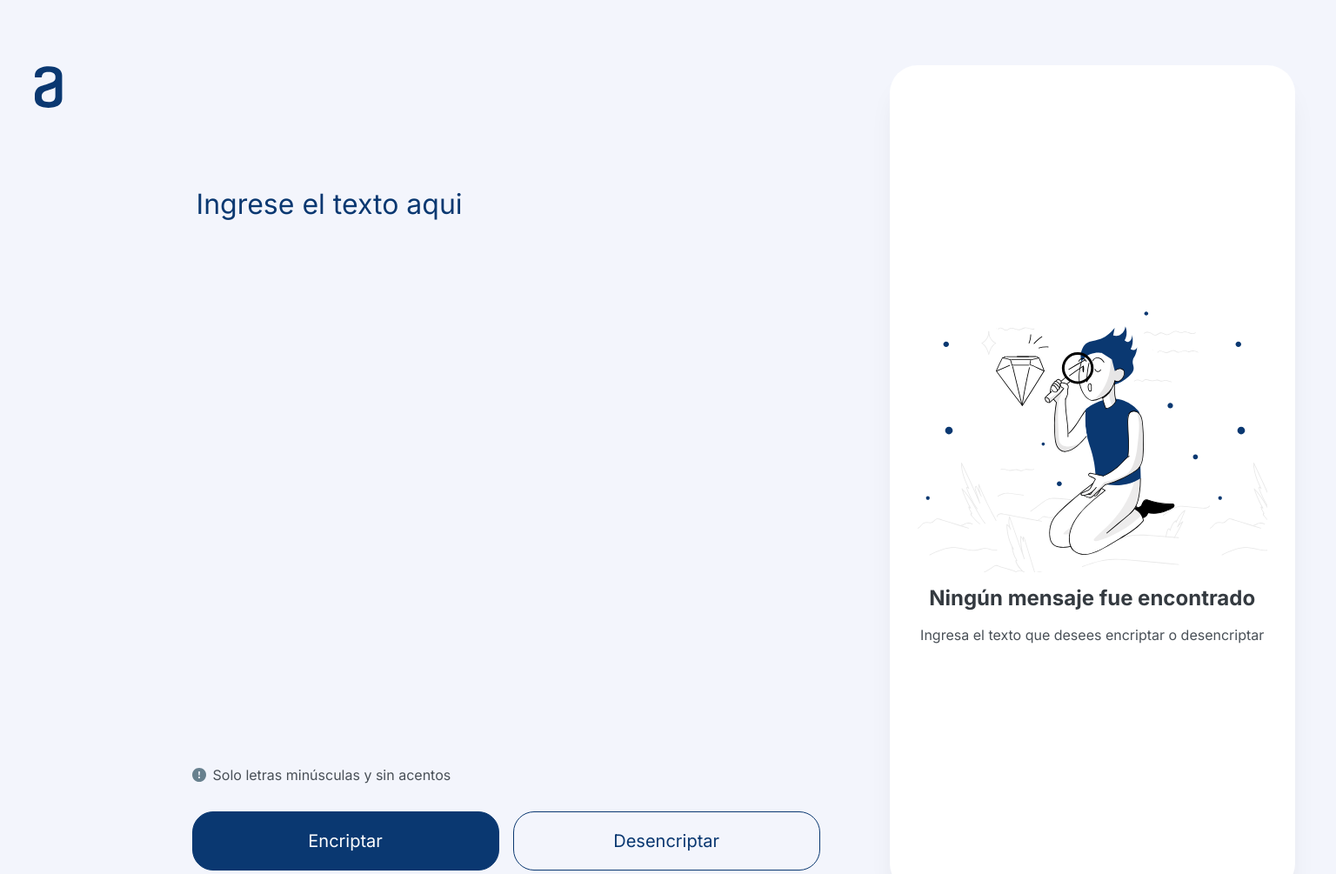
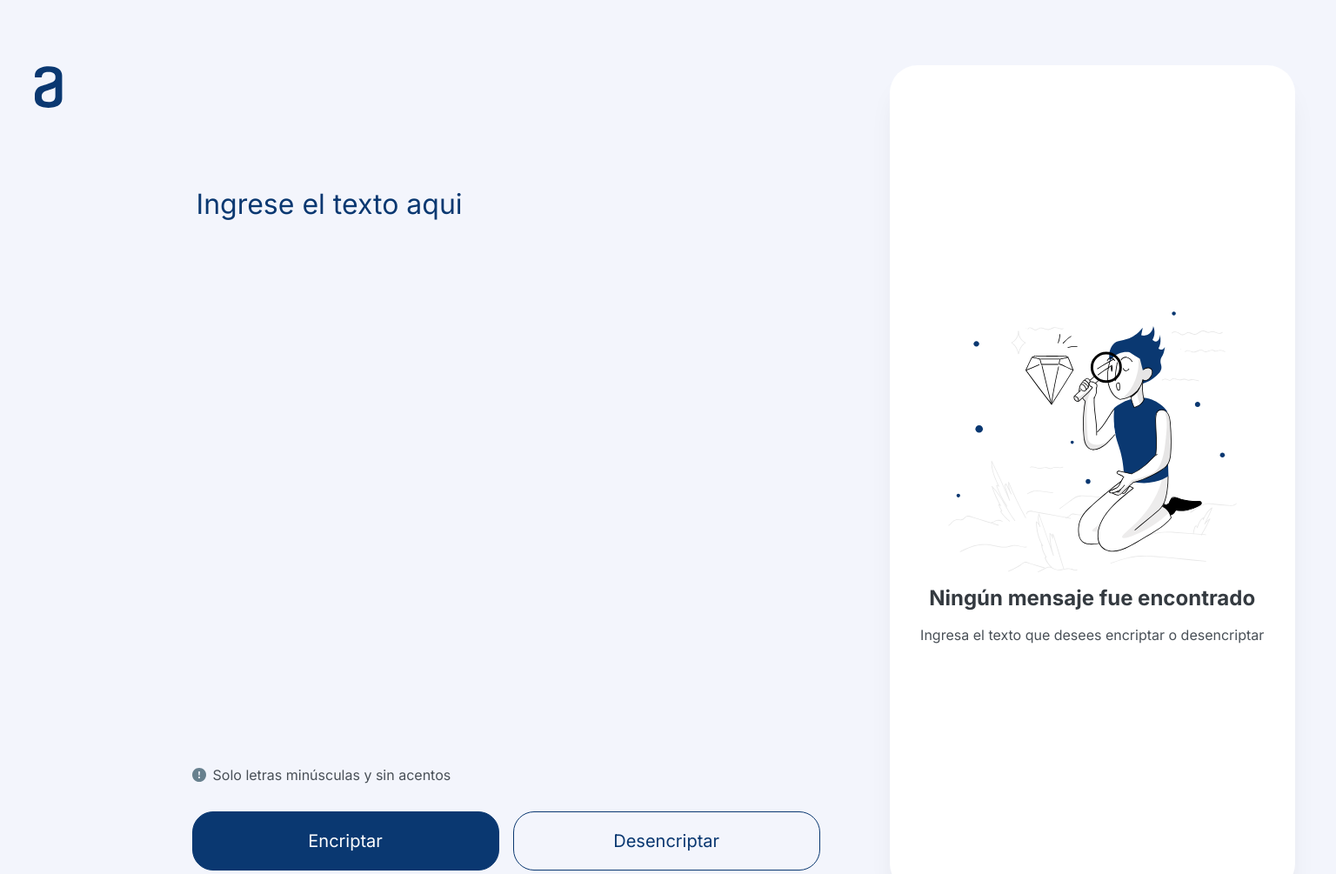
Before and after one commit to AngelQP/AngelQP.github.io-Challenge-Alura, a plain HTML site: page index.html in a window 1536 px wide. Shown: the top 1005 px of the page at 87% size. Drawn offline with Linux system fonts and the light colour scheme.

Commit message:
Ajuste de imagen en resolucion 1440

```diff
--- a/css/main.css
+++ b/css/main.css
@@ -251,5 +251,8 @@ body {
     height: 300px;
     width: 100%;
     background: url('../assets/svg/Muñeco.svg');
+    background-position: center;
+    background-size: contain;
+    background-repeat: no-repeat;
   }
 }
```
